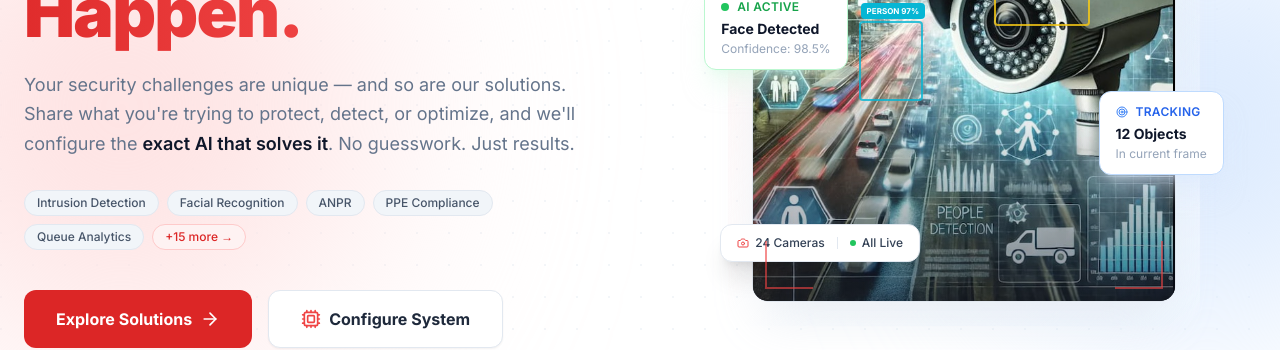
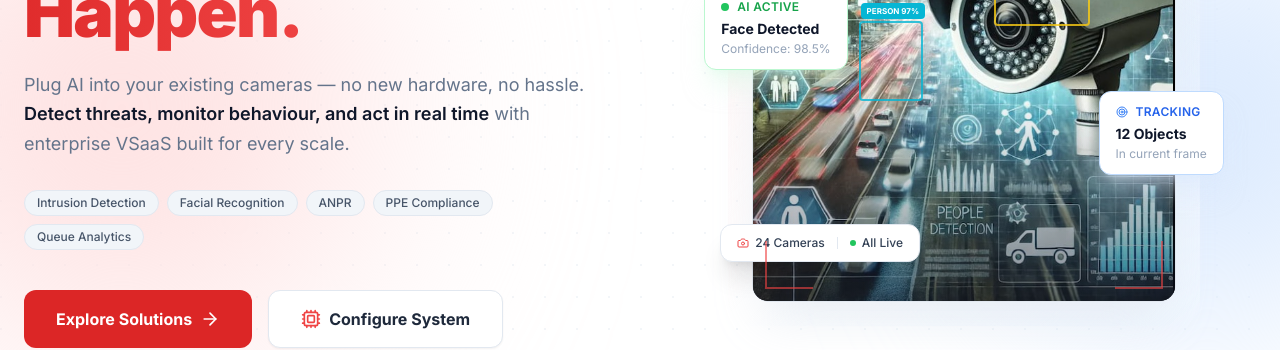
Before and after one commit to Tarushi0106/marketttplace, a Next.js app: page /heropage in a window 1280 px wide. Shown: the part 509-859 px from the top of the page. Built offline with nearby package versions, Linux system fonts and the light colour scheme; no server answers; the database is empty.

Commit message:
Update hero subtext to VSaaS-oriented messaging
Co-Authored-By: Claude Sonnet 4.6 <noreply@anthropic.com>

```diff
--- a/src/app/(storefront)/heropage/page.tsx
+++ b/src/app/(storefront)/heropage/page.tsx
@@ -48,11 +48,9 @@ function HeroSection() {
             </h1>
 
             <p className="text-lg text-slate-500 mb-8 max-w-xl leading-relaxed">
-              Your security challenges are unique — and so are our solutions.
-              Share what you're trying to protect, detect, or optimize,
-              and we'll configure the{' '}
-              <span className="text-slate-900 font-semibold">exact AI that solves it</span>.
-              No guesswork. Just results.
+              Plug AI into your existing cameras — no new hardware, no hassle.{' '}
+              <span className="text-slate-900 font-semibold">Detect threats, monitor behaviour, and act in real time</span>{' '}
+              with enterprise VSaaS built for every scale.
             </p>
 
             {/* Feature pills */}
@@ -62,9 +60,6 @@ function HeroSection() {
                   {f}
                 </span>
               ))}
-              <span className="px-3 py-1 text-xs font-medium bg-red-50 border border-red-200 text-red-600 rounded-full">
-                +15 more →
-              </span>
             </div>
 
             {/* CTAs */}
```
